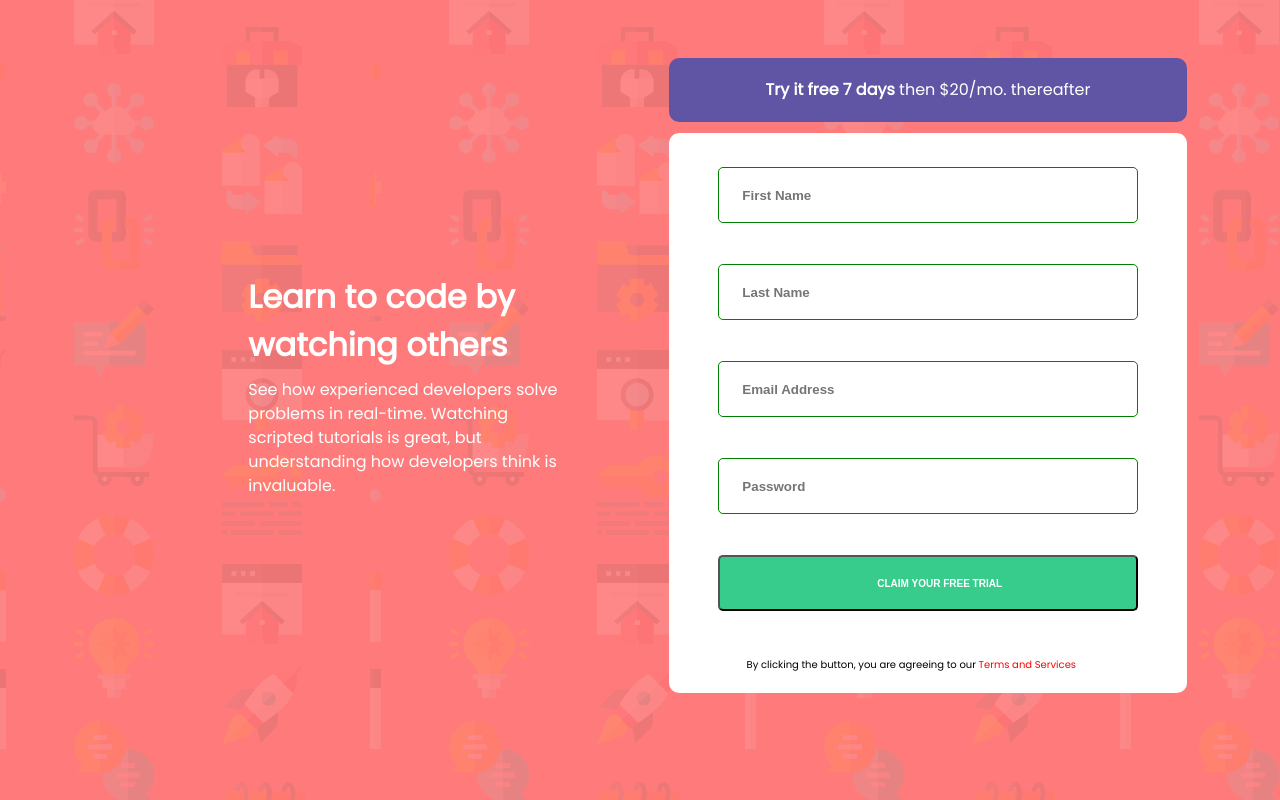
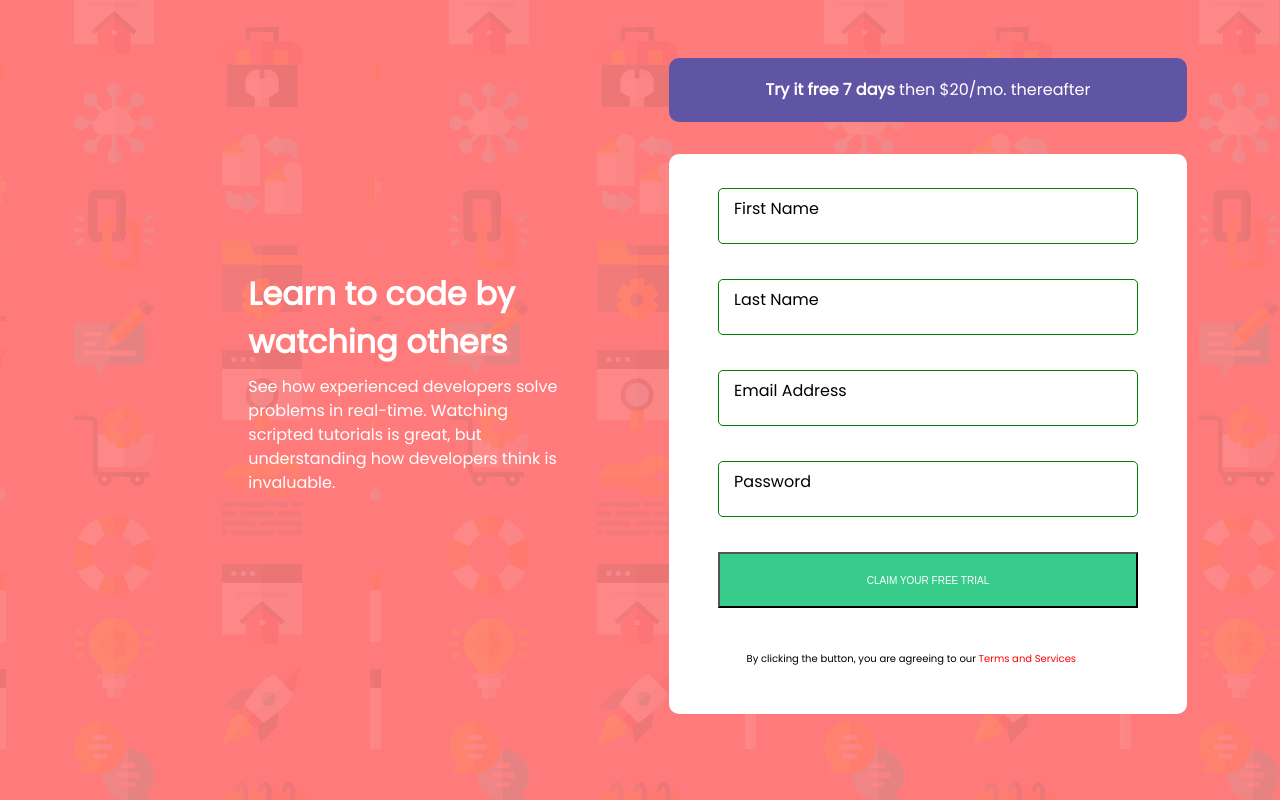
Before and after one commit to ChamuMutezva/Intro-component-with-sign-up-form, a plain HTML site: page index.html in a window 1280 px wide. Drawn offline with Linux system fonts and the light colour scheme.

Commit message:
label elements added for input elements

```diff
--- a/index.html
+++ b/index.html
@@ -1,31 +1,35 @@
 <!DOCTYPE html>
 <html lang="en">
-
   <head>
-  <meta charset="UTF-8">
-  <meta name="viewport" content="width=device-width, initial-scale=1.0">
+    <meta charset="UTF-8" />
+    <meta name="viewport" content="width=device-width, initial-scale=1.0" />
     <!-- displays site properly based on user's device -->
 
-  <link rel="icon" type="image/png" sizes="32x32" href="./images/favicon-32x32.png">
+    <link
+      rel="icon"
+      type="image/png"
+      sizes="32x32"
+      href="./images/favicon-32x32.png"
+    />
 
-  <link href="https://fonts.googleapis.com/css?family=Poppins" rel="stylesheet">
+    <link
+      href="https://fonts.googleapis.com/css?family=Poppins"
+      rel="stylesheet"
+    />
     <title>Frontend Mentor | Intro component with sign up form</title>
-  <link rel="stylesheet" href="style.css">
+    <link rel="stylesheet" href="style.css" />
     <!-- Feel free to remove these styles or customise in your own stylesheet 👍 -->
-
   </head>
 
   <body>
     <div class="page_wrapper">
       <header>
-      <h1>
-        Learn to code by watching others
-      </h1>
+        <h1>Learn to code by watching others</h1>
         <p>
-        See how experienced developers solve problems in real-time. Watching scripted tutorials is great,
-        but understanding how developers think is invaluable.
+          See how experienced developers solve problems in real-time. Watching
+          scripted tutorials is great, but understanding how developers think is
+          invaluable.
         </p>
-
       </header>
 
       <main>
@@ -34,46 +38,76 @@
         </div>
 
         <form action="#" method="GET" class="form">
-        <div class="inputSection">
-            <input type="text" class="details inputs" id="firstName" autocomplete="cc-given-name"
-            placeholder="First Name" minlength="3" name="FirstName" aria-invalid="true">
+          <div class="input-container">
+            <label for="firstName" class="input-label">First Name</label>
+            <input
+              type="text"
+              class="details inputs"
+              id="firstName"
+              autocomplete="cc-given-name"
+              minlength="3"
+              name="FirstName"
+              aria-invalid="true"
+            />
             <small>First Name cannot be empty</small>
           </div>
 
-        <div class="inputSection">
-          <input type="text" class="details inputs" id="lastName" autocomplete="cc-family-name"
-           placeholder="Last Name"  minlength="3" name="LastName"  aria-invalid="true" />
+          <div class="input-container">
+            <label for="lastName" class="input-label">Last Name</label>
+            <input
+              type="text"
+              class="details inputs"
+              id="lastName"
+              autocomplete="cc-family-name"
+              minlength="3"
+              name="LastName"
+              aria-invalid="true"
+            />
             <small>Last Name cannot be empty</small>
           </div>
 
-
-        <div class="inputSection">
-          <input type="email" class="details inputs" id="emailDetails" autocomplete="email"
-           placeholder="Email Address" name="Email" aria-invalid="true" />
+          <div class="input-container">
+            <label for="email" class="input-label">Email Address</label>
+            <input
+              type="email"
+              class="details inputs"
+              id="email"
+              autocomplete="email"
+              name="Email"
+              aria-invalid="true"
+            />
             <small>Email cannot be empty</small>
           </div>
 
-        <div class="inputSection">
-          <input type="password" class="details inputs" id="pass" autocomplete="current-password"
-           placeholder="Password" name="Password" aria-invalid="true" />
+          <div class="input-container">
+            <label for="password" class="input-label">Password</label>
+            <input
+              type="password"
+              class="details inputs"
+              id="password"
+              autocomplete="current-password"
+              name="Password"
+              aria-invalid="true"
+            />
             <small>Password cannot be empty</small>
           </div>
 
-
-        <div class="inputSection">
-          <input type="submit" class="details" value="Claim your free trial" id="submitDetails">
+          <div class="input-container">
+            <input
+              type="submit"
+              class="details"
+              value="Claim your free trial"
+              id="submitDetails"
+            />
           </div>
 
-
           <p>
-          By clicking the button, you are agreeing to our <a href="">Terms and Services</a>
+            By clicking the button, you are agreeing to our
+            <a href="">Terms and Services</a>
           </p>
-
         </form>
       </main>
-
     </div>
     <script src="main.js"></script>
   </body>
-
 </html>
--- a/main.js
+++ b/main.js
@@ -3,14 +3,29 @@ console.log(submit.value);
 let inputs = Array.from(document.querySelectorAll(".inputs"));
 let decorators = Array.from(document.querySelectorAll("label"));
 const form = document.querySelector(".form");
-console.log(form)
+console.log(form);
 
-form.addEventListener("submit", (event)=> {
+inputs.map((input) => {
+  input.addEventListener("focus", () => {
+    input.classList.add("focus")
+    input.closest("div").classList.add("active")
+  });
+  input.addEventListener("blur", () => {
+    input.classList.remove("focus")
+    if (input.value.trim() === "") {
+        input.closest("div").classList.remove("active")
+    }
+
+  });
+});
+
+form.addEventListener("submit", (event) => {
   event.preventDefault();
   // console.log("Form action");
   //console.log(event);
-    inputs.forEach(input => {
+  inputs.forEach((input) => {
     console.log(input);
+
     if (input.value == "") {
       //  console.log(input)
       //  input.setCustomValidity("First Name can not be blank")
@@ -21,12 +36,8 @@ form.addEventListener("submit", (event)=> {
       input.nextElementSibling.classList.remove("errorDisplay");
       input.nextElementSibling.innerHTML = "";
     }
-
-    })
-
-
-})
-
+  });
+});
 
 //***************************************** */
 /* let invalidClassName = "invalid";
--- a/style.css
+++ b/style.css
@@ -9,13 +9,14 @@ body {
     font-family: "Poppins", sans-serif;
     background-color: hsl(0, 100%, 74%);
     color: white;
+    min-height: 100vh;
 }
 
-form {
+.form {
     display: grid;
     background-color: white;
-    margin: 5% 0;
-    padding-top: 5%;
+    margin-block: 2rem;
+    padding-block: 2rem;
     border-radius: 10px;
     gap: 30px;
 }
@@ -33,18 +34,43 @@ div {
     margin: auto;
 }
 
+.inputs {
+    width: 100%;
+    margin: auto;
+    border-radius: 5px;
+    padding-block: 0.75rem;
+    font-weight: 900;
+    padding-inline: 2rem;
+}
+
+.input-label {
+    color: black;
+    position: absolute;
+    font-size: 1rem;
+    transform-origin: top left;
+    transform: translate(1rem, 0.5rem) scale(1);
+    transition: all .1s ease-in-out;
+    z-index: 1;
+}
+
+.active label {
+    transform: translate(0, -1.5rem) scale(0.85);
+}
+
+.focus {}
+
 form>label {
-    opacity: 0.3;
+    /* opacity: 0.3;
     position: absolute;
     top: 22px;
-    left: 20px;
+    left: 20px;*/
 }
 
 label {
-    font-size: xx-small;
+    /*  font-size: xx-small;
     left: 65%;
     top: 100%;
-   color: transparent;
+   color: transparent; */
 
 }
 
@@ -55,14 +81,12 @@ input.details {
 input[type="text"]:focus,
 input[type="email"]:focus,
 input[type="password"]:focus {
-    height: 7vh;
     box-shadow: 5px 1px 5px 5px#888888;
 }
 
 input[type="text"]:not(:focus):valid,
 input[type="email"]:not(:focus):valid,
-input[type="password"]:not(:focus):valid
-{
+input[type="password"]:not(:focus):valid {
     border: 1px solid green;
     background-image: none;
 }
@@ -79,11 +103,13 @@ a {
 input.dirty:not(:focus):invalid {
     background-color: red;
 }
+
 input.dirty:not(:focus):valid {
     background-color: green;
 }
 
-/*input.invalid*/ .invalidClass {
+/*input.invalid*/
+.invalidClass {
     background-image: url("images/icon-error.svg");
     background-repeat: no-repeat;
     background-position: 90% 10%;
@@ -119,7 +145,7 @@ input[type="password"]:not(:focus):invalid {
     }
 
     label {
-        left: 40%;
+        /* left: 40%; */
     }
 
     h1 {
@@ -159,14 +185,7 @@ input[type="password"]:not(:focus):invalid {
         border-radius: 10px;
     }
 
-    input.details {
-        width: 100%;
-        margin: auto;
-        height: 10vh;
-        border-radius: 5px;
-        padding-left: 5%;
-        font-weight: 900;
-    }
+
 
 
     main {
@@ -197,7 +216,7 @@ input[type="password"]:not(:focus):invalid {
     }
 
     label {
-        left: 55%;
+        /* left: 55%; */
     }
 }
 
@@ -215,7 +234,7 @@ input[type="password"]:not(:focus):invalid {
 
 @media screen and (min-width: 700px) {
     label {
-        left: 30%;
+        /* left: 30%; */
     }
 
     .page_wrapper {
@@ -238,7 +257,7 @@ input[type="password"]:not(:focus):invalid {
     }
 
     label {
-        left: 55%;
+        /*  left: 55%; */
     }
 
     h1 {
@@ -285,6 +304,6 @@ input[type="password"]:not(:focus):invalid {
 
 @media screen and (min-width: 1100px) {
     label {
-        left: 65%;
+        /*  left: 65%; */
     }
 }
```
Lines whose indentation alone changed are shown as unchanged.
